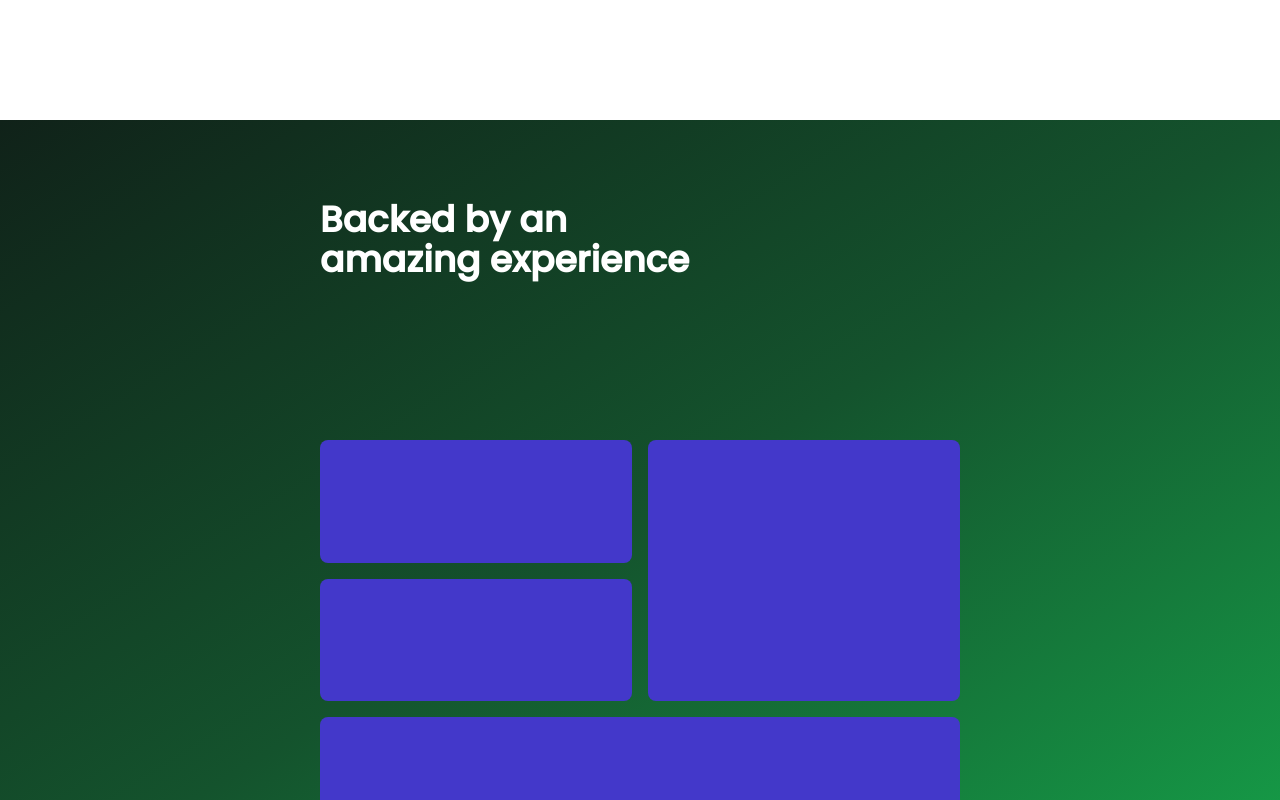
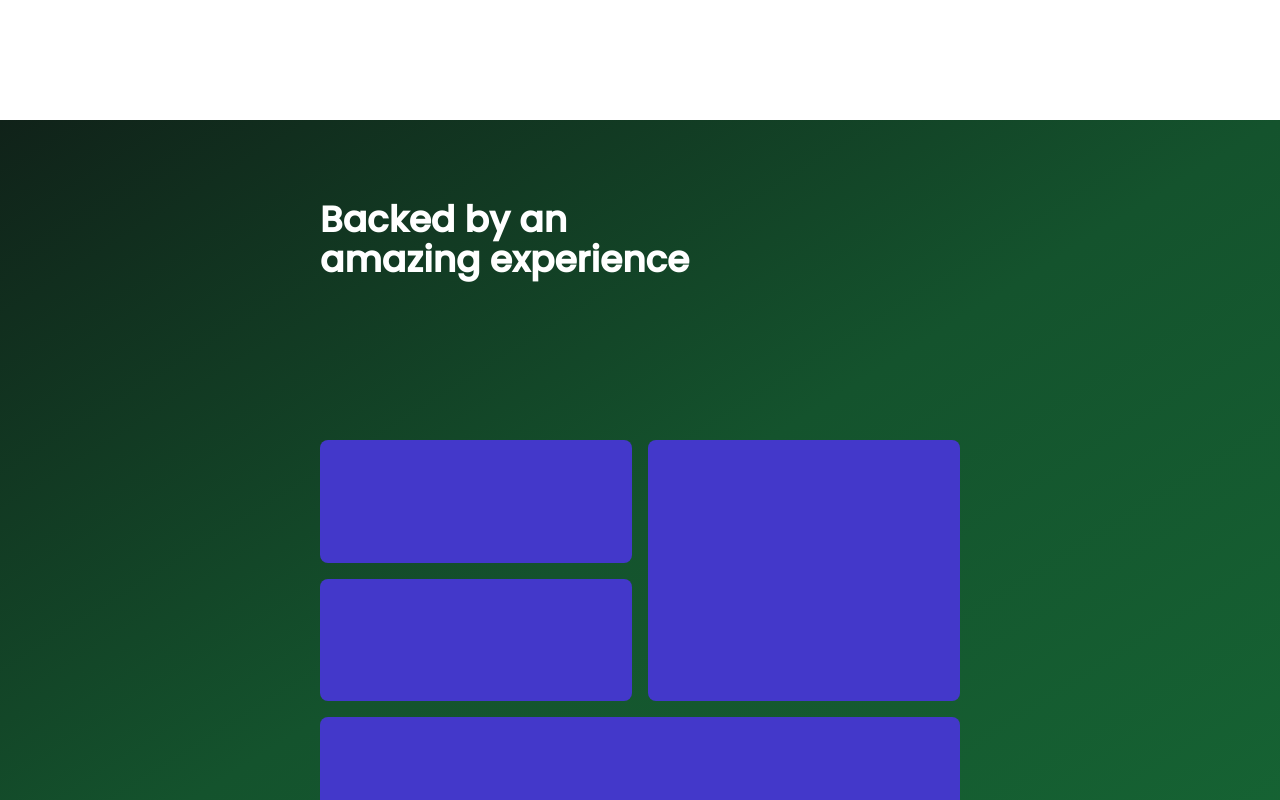
Before and after one commit to ririchi2/kijora, a React (Create React App) app: page / in a window 1280 px wide. Shown: the part 3080-3880 px from the top of the page. Built offline with nearby package versions, Linux system fonts and the light colour scheme.

Commit message:
color changes

```diff
--- a/src/components/ExperienceSection.js
+++ b/src/components/ExperienceSection.js
@@ -2,7 +2,7 @@
 
 function ExperienceSection() {
     return (
-        <div className='flex flex-col items-center justify-around h-screen bg-gradient-to-br from-quaternary via-green-900 to-green-600'>
+        <div className='flex flex-col items-center justify-around h-screen bg-gradient-to-br from-quaternary via-green-900 to-green-800'>
             <div className='flex flex-col w-1/2 font-bold text-white font-Poppins-Medium'>
                 <p className='text-4xl text-left'>
                     Backed by an
```
